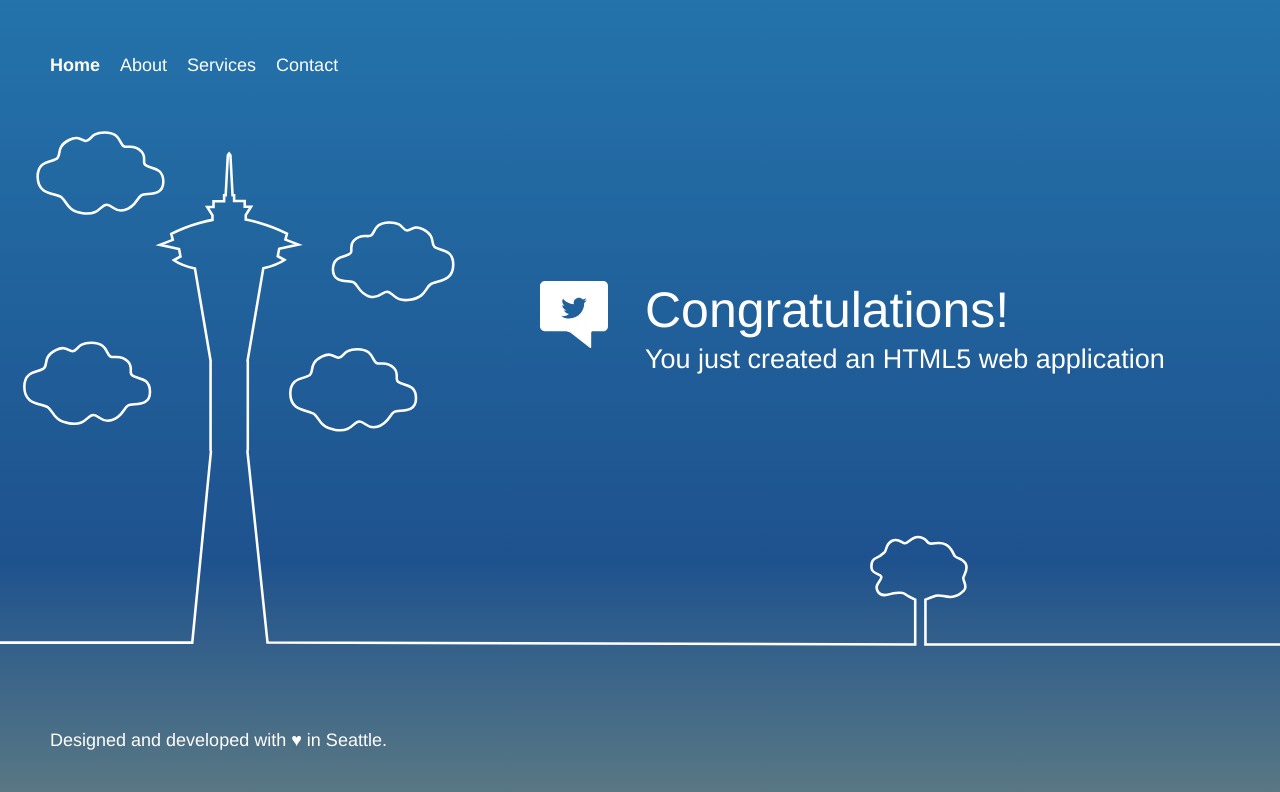
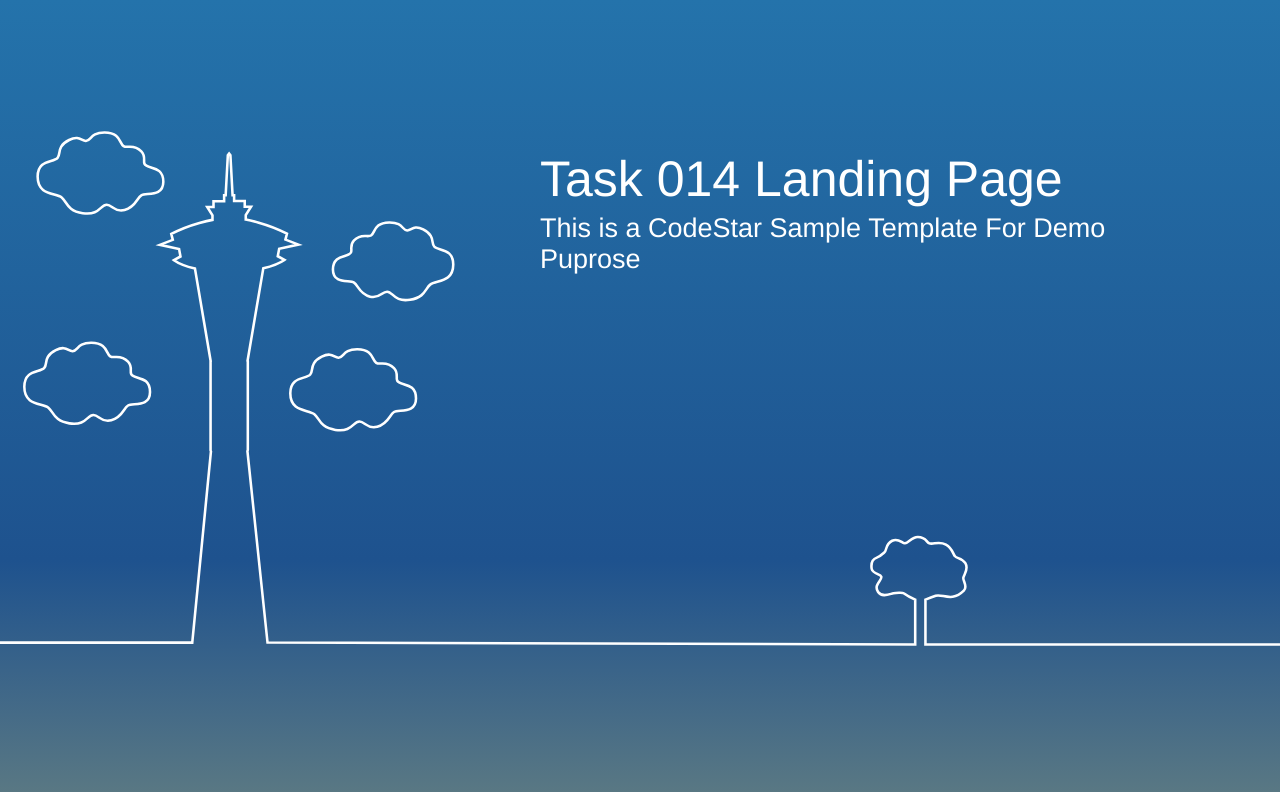
Before and after one commit to muhamedsoudi/AwsPipeline-014-SimpleWebSite, a plain HTML site: page webpage/index.html in a window 1280 px wide. Drawn offline with Linux system fonts and the light colour scheme.

Commit message:
Change Index.html message

```diff
--- a/webpage/index.html
+++ b/webpage/index.html
@@ -3,7 +3,7 @@
 
 <head>
     <meta charset="utf-8">
-    <title>Example app</title>
+    <title>CodeStar Template For Task 014</title>
     <meta name="description" content="" />
     <link href="css/styles.css" rel="stylesheet">
     <link href="css/gradients.css" rel="stylesheet">
@@ -44,30 +44,15 @@
             </div>
         </div>
 
-        <header>
-            <nav class="website-nav">
-                <ul>
-                    <li><a class="home-link" href="https://aws.amazon.com/">Home</a></li>
-                    <li><a href="https://aws.amazon.com/what-is-cloud-computing/">About</a></li>
-                    <li><a href="https://aws.amazon.com/solutions/">Services</a></li>
-                    <li><a href="https://aws.amazon.com/contact-us/">Contact</a></li>
-                </ul>
-            </nav>
-        </header>
-
         <div class="message">
-            <a class="twitter-link" href="http://twitter.com/home/?status=I%20created%20a%20project%20with%20AWS%20CodeStar!%20%23AWS%20%23AWSCodeStar%20https%3A%2F%2Faws.amazon.com%2Fcodestar"><img src="img/tweet.svg" /></a>
             <div class="text">
-                <h1>Congratulations!</h1>
-                <h2>You just created an HTML5 web application</h2>
+                <h1>Task 014 Landing Page</h1>
+                <h2>This is a CodeStar Sample Template For Demo Puprose</h2>
             </div>
         </div>
     </div>
 
     <footer>
-        <p class="footer-contents">Designed and developed with
-            <a href="https://aws.amazon.com/careers/devtools-jobs/">♥</a> in Seattle.
-        </p>
     </footer>
 
     <script src="js/set-background.js"></script>
```
